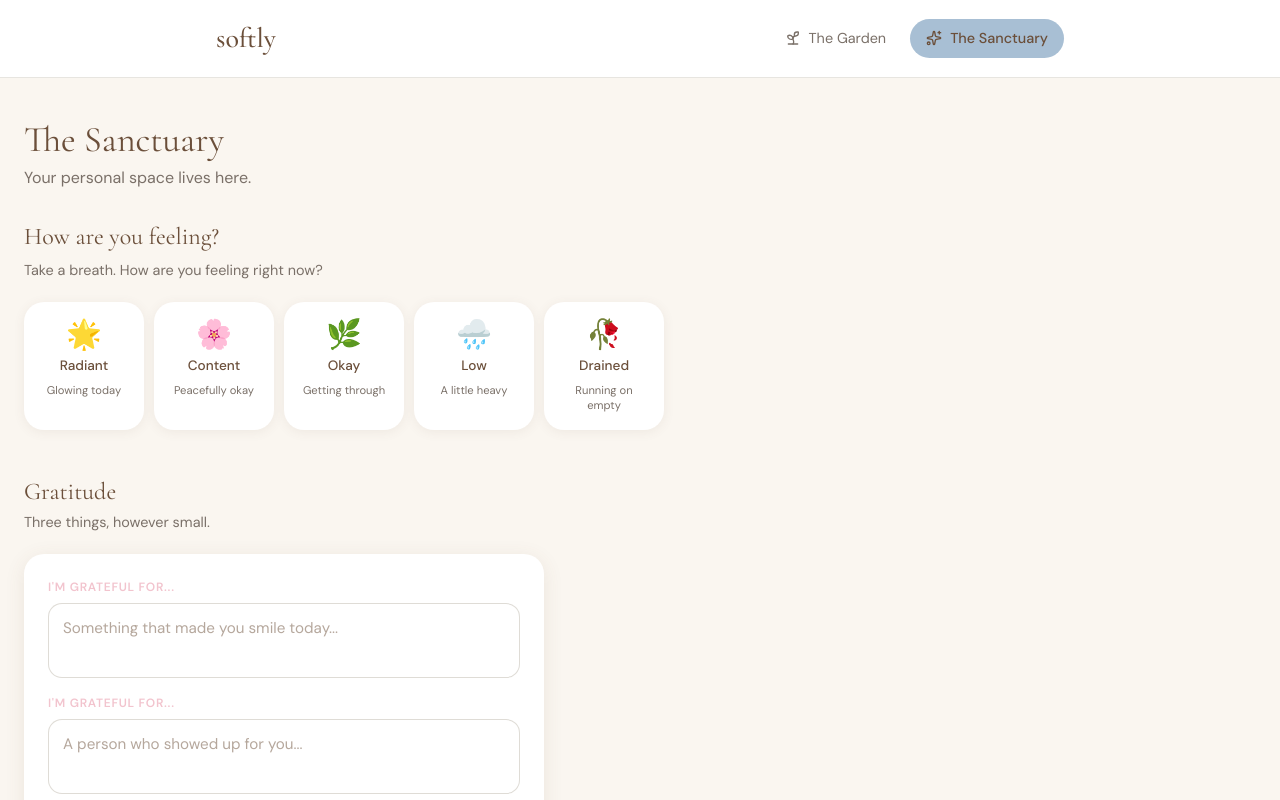
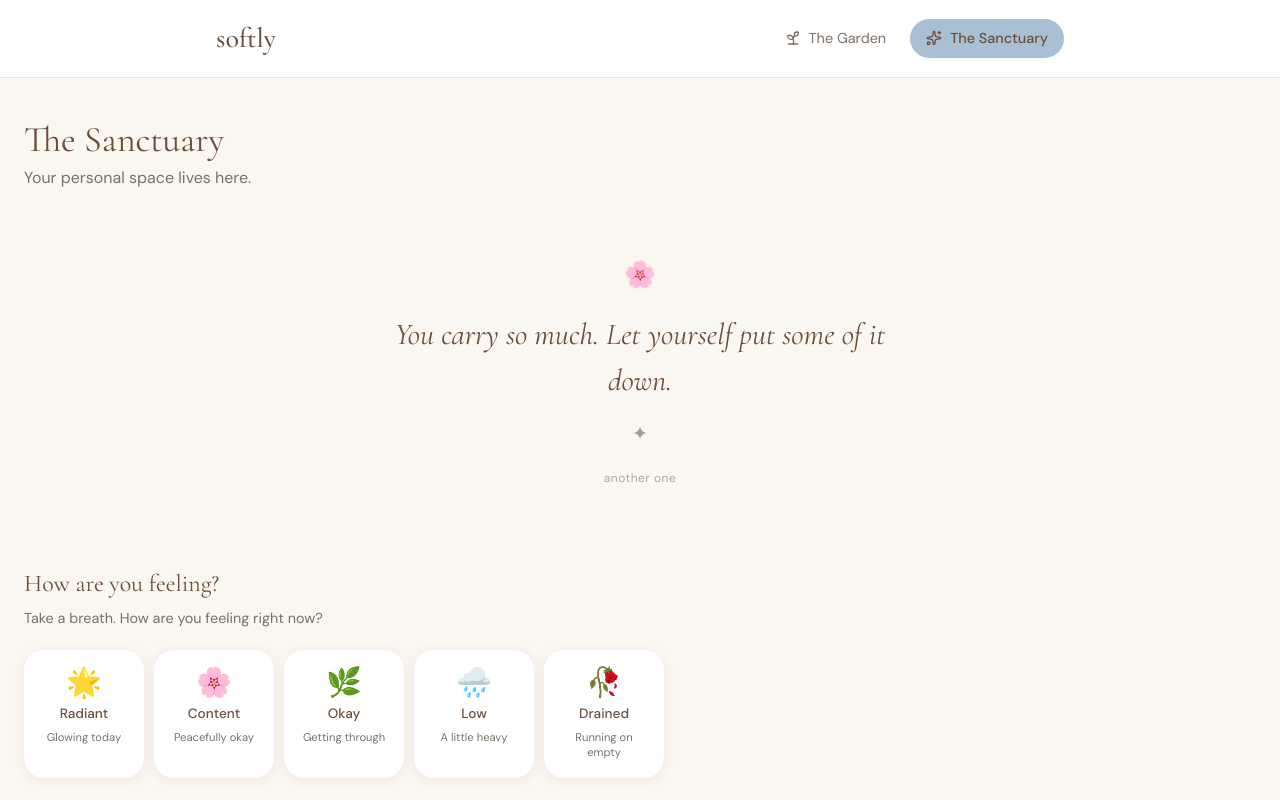
Before and after one commit to megwilliams1/softly, a Next.js app: page /sanctuary in a window 1280 px wide. Shown: the top 800 px of the page. Built offline with nearby package versions, Linux system fonts and the light colour scheme.

Commit message:
TICKET-011: Add daily affirmation with deterministic day pick and petal-drift animation

```diff
--- a/src/app/sanctuary/page.tsx
+++ b/src/app/sanctuary/page.tsx
@@ -1,3 +1,4 @@
+import DailyAffirmation from "@/components/sanctuary/DailyAffirmation";
 import MoodCheckin from "@/components/sanctuary/MoodCheckin";
 import GratitudeJournal from "@/components/sanctuary/GratitudeJournal";
 
@@ -11,6 +12,10 @@ export default function SanctuaryPage() {
       <p style={{ color: "var(--color-stone)", marginBottom: "32px" }}>
         Your personal space lives here.
       </p>
+
+      <section style={{ marginBottom: "48px" }}>
+        <DailyAffirmation />
+      </section>
 
       <section style={{ marginBottom: "48px" }}>
         <h2 className="text-2xl mb-2">How are you feeling?</h2>
--- /dev/null
+++ b/src/components/sanctuary/DailyAffirmation.tsx
@@ -0,0 +1,67 @@
+"use client";
+
+import { useState } from "react";
+import affirmations from "@/data/affirmations.json";
+
+function getDayIndex(): number {
+  const now = new Date();
+  const start = new Date(now.getFullYear(), 0, 0);
+  const dayOfYear = Math.floor((now.getTime() - start.getTime()) / 86400000);
+  return dayOfYear % affirmations.length;
+}
+
+export default function DailyAffirmation() {
+  const [offset, setOffset] = useState(0);
+  const index = (getDayIndex() + offset) % affirmations.length;
+
+  return (
+    <div
+      style={{
+        textAlign: "center",
+        padding: "32px 24px",
+        maxWidth: "600px",
+        margin: "0 auto",
+      }}
+    >
+      <div
+        key={index}
+        className="animate-petal-drift"
+        style={{ display: "flex", flexDirection: "column", alignItems: "center", gap: "16px" }}
+      >
+        <span style={{ fontSize: "1.6rem" }}>🌸</span>
+
+        <p
+          style={{
+            fontFamily: "var(--font-display)",
+            fontSize: "clamp(1.4rem, 3vw, 1.9rem)",
+            fontWeight: 400,
+            fontStyle: "italic",
+            color: "var(--color-soil)",
+            lineHeight: 1.5,
+            margin: 0,
+          }}
+        >
+          {affirmations[index]}
+        </p>
+
+        <span style={{ fontSize: "1.2rem", opacity: 0.6 }}>✦</span>
+      </div>
+
+      <button
+        onClick={() => setOffset((o) => o + 1)}
+        style={{
+          marginTop: "20px",
+          fontSize: "0.75rem",
+          color: "var(--color-pebble)",
+          background: "none",
+          border: "none",
+          cursor: "pointer",
+          fontFamily: "var(--font-body)",
+          letterSpacing: "0.04em",
+        }}
+      >
+        another one
+      </button>
+    </div>
+  );
+}
--- /dev/null
+++ b/src/data/affirmations.json
@@ -0,0 +1,34 @@
+[
+  "You are enough, exactly as you are today.",
+  "Your care for others is a gift. Your care for yourself is too.",
+  "Small moments of joy are worth celebrating.",
+  "You don't have to be perfect to be wonderful.",
+  "Rest is not a reward. It's a right.",
+  "You are doing better than you think.",
+  "Your presence is a gift to the people you love.",
+  "It's okay to not have all the answers today.",
+  "You are allowed to take up space.",
+  "Softness is a form of strength.",
+  "You show up every day. That matters.",
+  "Your feelings are valid — all of them.",
+  "Today, you are exactly where you need to be.",
+  "You deserve the kindness you so freely give to others.",
+  "Growth is not always visible, but it's always happening.",
+  "You are more than your to-do list.",
+  "Breathe. You've gotten through harder days.",
+  "Your love is felt even when you don't see it.",
+  "Being gentle with yourself is an act of courage.",
+  "You are allowed to change your mind.",
+  "The little things you do add up to something beautiful.",
+  "You are worthy of rest, joy, and peace.",
+  "Your instincts are wise. Trust them.",
+  "Every day you plant seeds you don't always see bloom.",
+  "You matter deeply to the people around you.",
+  "It's okay to ask for help. That's wisdom, not weakness.",
+  "You carry so much. Let yourself put some of it down.",
+  "Your story is still being written — and it's a beautiful one.",
+  "Joy doesn't have to be earned. It can just be.",
+  "You are held, even on the days you feel alone.",
+  "The love you pour out finds its way back to you.",
+  "You are a whole person, not just a role."
+]
```
